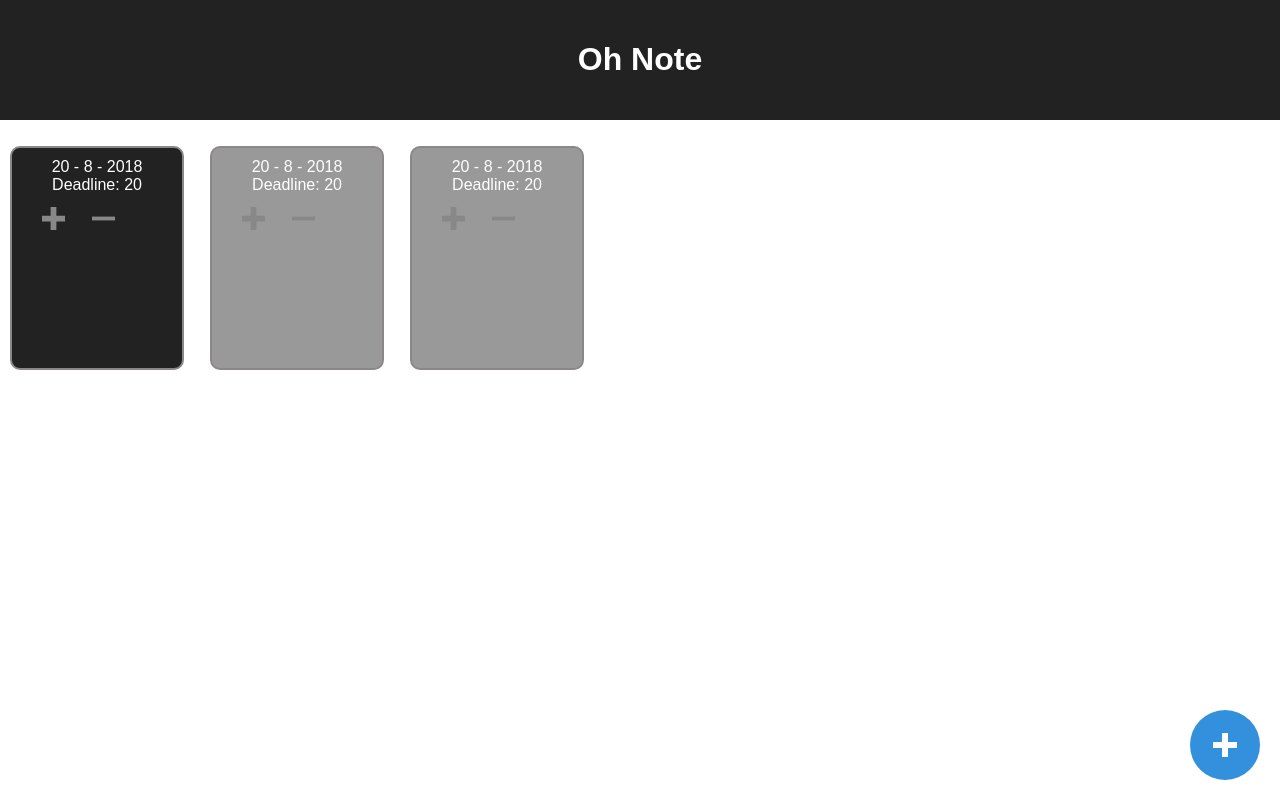
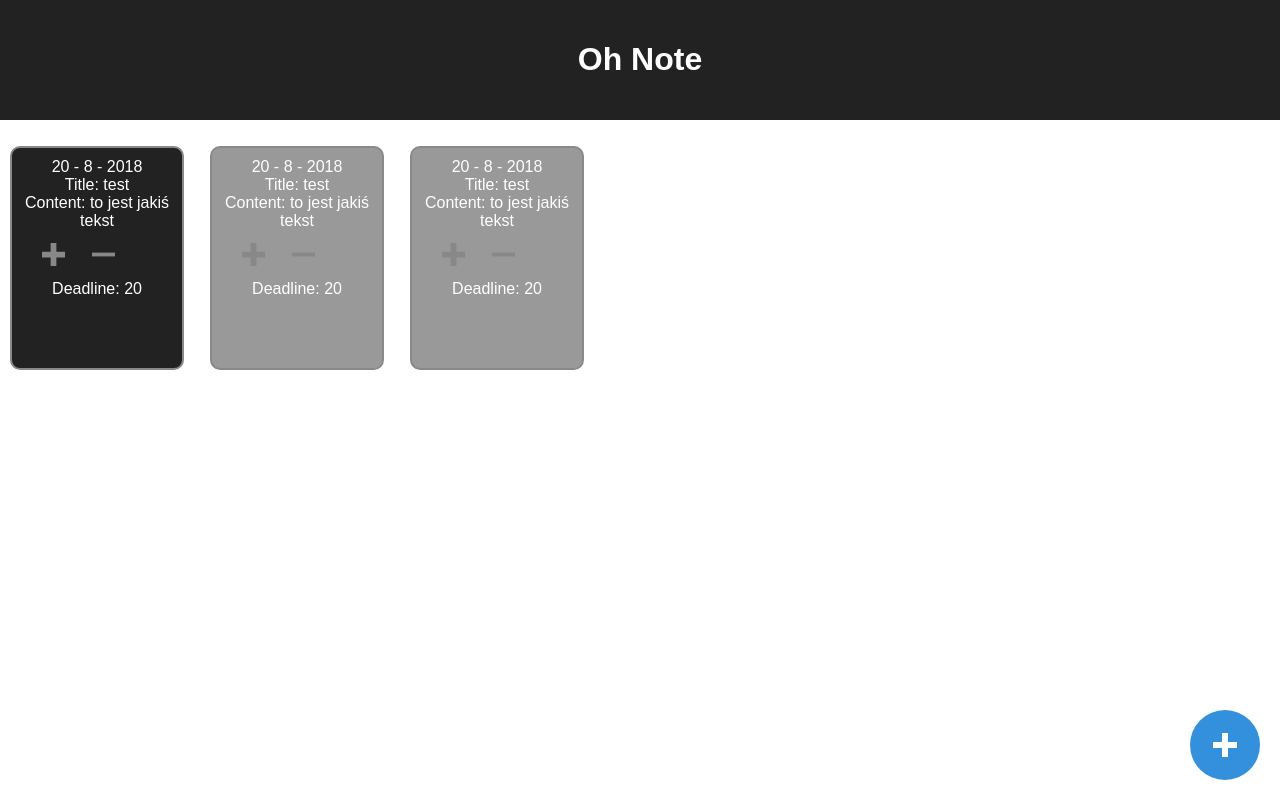
Before and after one commit to pkopy/note-colaboration, a React (Create React App) app: page / in a window 1280 px wide. Built offline with nearby package versions, Linux system fonts and the light colour scheme.

Commit message:
adding form to NewNote commponent

```diff
--- a/src/App.js
+++ b/src/App.js
@@ -49,6 +49,8 @@ class App extends Component {
 
     console.log(maxId)
     newNote.id = maxId.id+1;
+    newNote.date =new Date();
+    newNote.deadLine = new Date();
     newNote.color = `rgb(${Math.floor(Math.random() *255)}, ${Math.floor(Math.random() *255)}, ${Math.floor(Math.random() *255)}`
 
     arr.push(newNote)
@@ -72,8 +74,7 @@ class App extends Component {
   }
   dateToString = (note) => {
 
-    return `${note.date.getDate()} - ${note.date.getMonth() + 1} - ${note.date.getFullYear()}
-            Deadline: ${note.deadLine.getDate()}`;
+    return `${note.date.getDate()} - ${note.date.getMonth() + 1} - ${note.date.getFullYear()}`;
 
   }
   render() {
@@ -88,12 +89,23 @@ class App extends Component {
             addDay={this.addDay}
             notes={notes}
             dateToString={this.dateToString}
+
+
+
           />
+
 
 
         )}/>
 
-        <Route path="/new" component={NewNote}/>
+        <Route path="/new" render={({ history }) =>(
+          <NewNote
+          addNote={(note) => {
+            this.addNote(note);
+            history.push('/')
+          }}
+          />
+        )}/>
         {/* <div className="add-note-button" onClick={() => {
             this.addNote({
 
@@ -110,10 +122,7 @@ class App extends Component {
         >
 
         </div> */}
-        <Link
-          to="/new"
-          className="add-note-button"
-        ></Link>
+
 
       </div>
     );
--- a/src/NewNote.js
+++ b/src/NewNote.js
@@ -1,16 +1,24 @@
 import React, { Component } from 'react';
-import { Link } from 'react-router-dom'
+import { Link } from 'react-router-dom';
+import serializeForm from 'form-serialize'
 
 class NewNote extends Component {
+
+  handleSubmit = (e) => {
+    e.preventDefault();
+    const values = serializeForm(e.target, { hash: true})
+
+   this.props.addNote(values)
+  }
   render () {
     return (
       <div>
         <Link className="close-new-note-button" to="/">Close</Link>
-        <form className="create-new-note-form">
+        <form onSubmit={this.handleSubmit} className="create-new-note-form">
           <div className="new-note-details">
             <input type="text" name="title" placeholder="Title"/>
             <input type="text" name="content" placeholder="content"/>
-            <input type="checkbox" name="done" value="false"/>
+            <input type="checkbox" name="done" value="true"/>
             <input type="date" name="dline"/>
             <button>Send</button>
           </div>
--- a/src/Notes.js
+++ b/src/Notes.js
@@ -1,4 +1,5 @@
 import React, { Component } from 'react';
+import { Link } from 'react-router-dom'
 
 class Notes extends Component {
   render () {
@@ -14,6 +15,9 @@ class Notes extends Component {
             <li key={note.id} className="notes-list">
               <div className="note" style={{background: note.color, left:note.id*200+'px'}} >
                 {dateToString(note)}
+
+                <div>Title: {note.title}</div>
+                <div>Content: {note.content}</div>
                 <div className="change-deadline-container">
                   <div className="plus" onClick={() => {addDay(note); console.log(notes)}} >
 
@@ -23,10 +27,15 @@ class Notes extends Component {
                   </div>
 
                 </div>
+                <div>Deadline: {note.deadLine.getDate()}</div>
               </div>
             </li>
           )}
         </ol>
+        <Link
+          to="/new"
+          className="add-note-button"
+        ></Link>
 
       </div>
 
```
